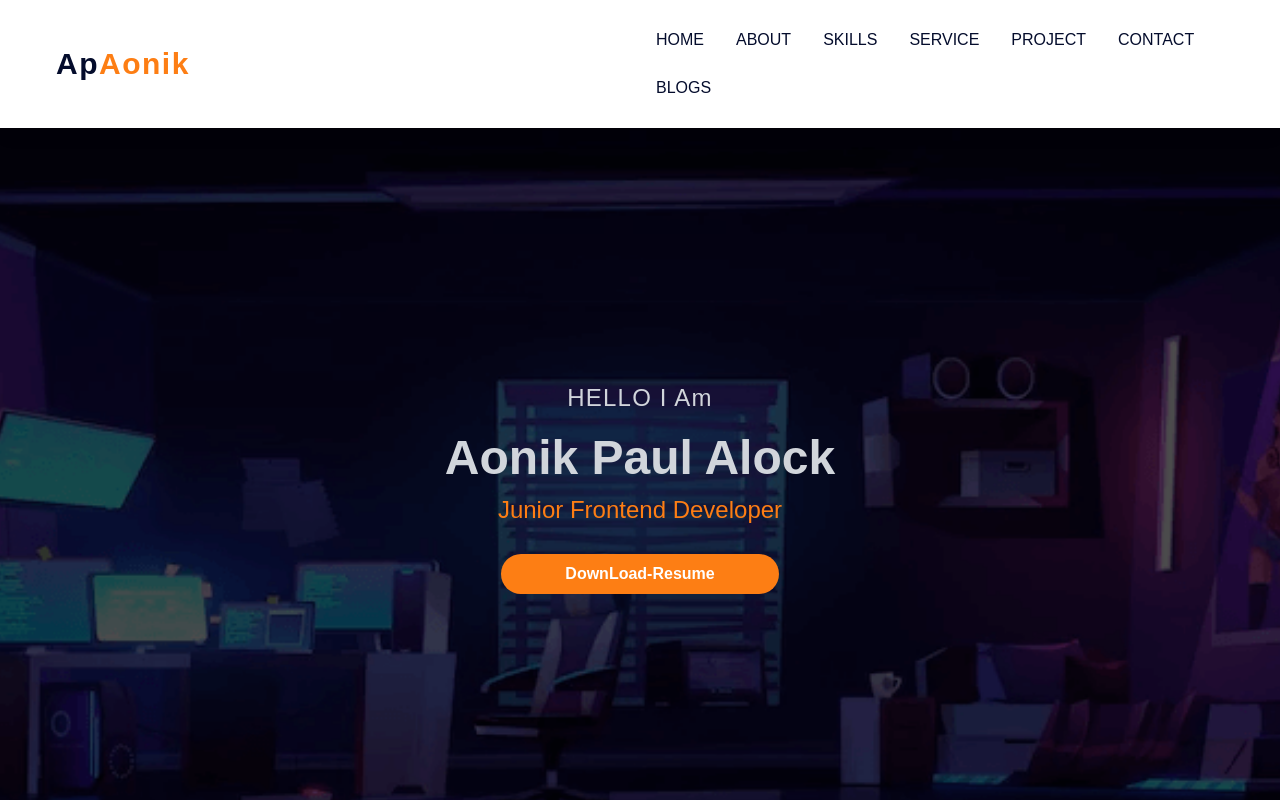
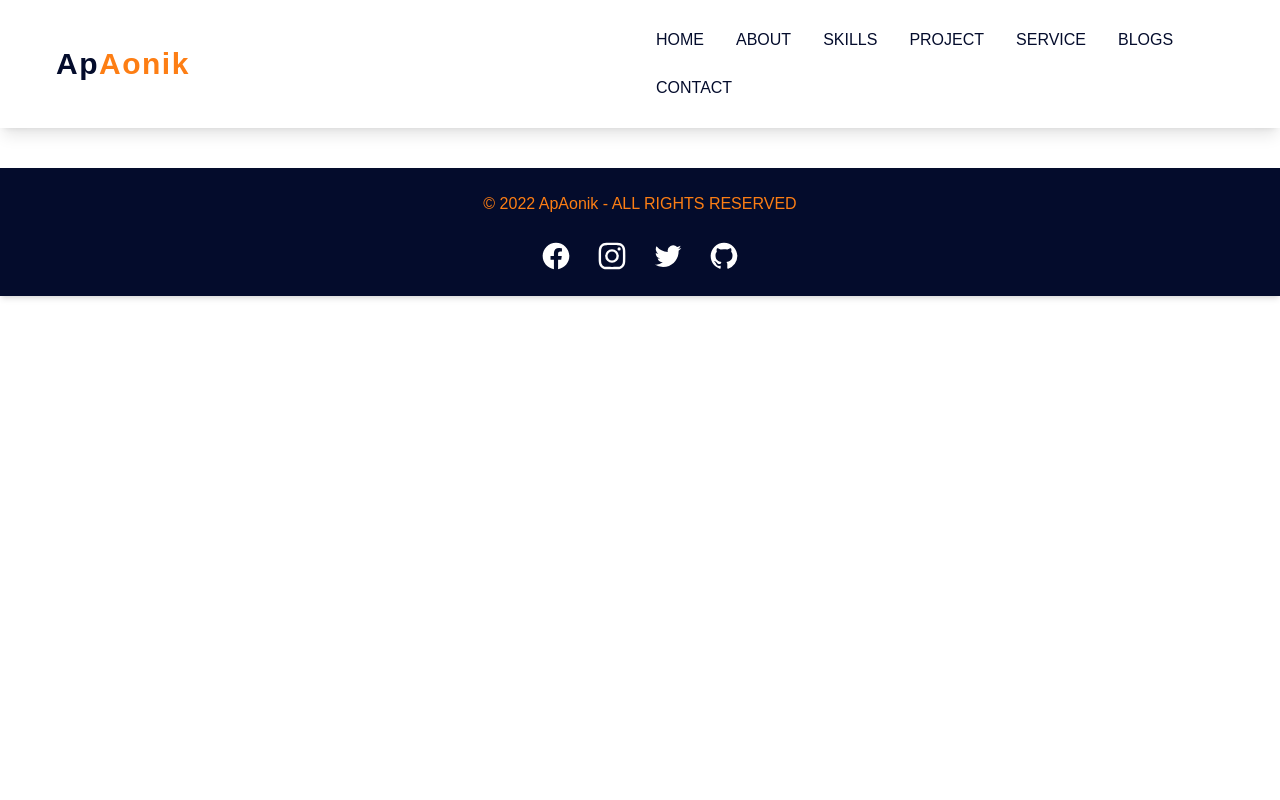
Before and after one commit to aonikpaulalock/myPortpolio, a React (Create React App) app: page / in a window 1280 px wide. Shown: the top 800 px of the page. Built offline with nearby package versions, Linux system fonts and the light colour scheme.

Commit message:
hash Link Upadated

```diff
--- a/package.json
+++ b/package.json
@@ -12,6 +12,7 @@
     "react-dom": "^18.1.0",
     "react-hook-form": "^7.31.3",
     "react-router-dom": "^6.3.0",
+    "react-router-hash-link": "^2.4.3",
     "react-scripts": "5.0.1",
     "react-slick": "^0.29.0",
     "react-toastify": "^9.0.4",
--- a/src/App.js
+++ b/src/App.js
@@ -13,7 +13,7 @@ function App() {
     <div className="App">
       <Header/>
       <Routes>
-        <Route path='/' element={<Home/>}></Route>
+        <Route path='/home' element={<Home/>}></Route>
         <Route path='/about' element={<About/>}></Route>
         <Route path='/skills' element={<Skills/>}></Route>
         <Route path='/project' element={<Projects/>}></Route>
--- a/src/Pages/Home/About.js
+++ b/src/Pages/Home/About.js
@@ -3,7 +3,7 @@ import { Link } from 'react-router-dom';
 import about from "../../Asset/About/about.png"
 const About = () => {
   return (
-    <div className="sm:px-10 sm:my-8 my-6 px-4">
+    <div className="sm:px-10 sm:my-8 my-6 px-4" id="about">
       <div class="hero lg:p-8">
         <div class="hero-content flex-col lg:flex-row-reverse ">
           <img src={about} class="lg:p-4 sm:max-w-sm md:max-w-md" alt="" />
--- a/src/Pages/Home/Banner.js
+++ b/src/Pages/Home/Banner.js
@@ -8,7 +8,7 @@ const Banner = () => {
       backgroundRepeat: "no-repeat",
       backgroundPosition: "center",
       backgroundSize: "cover",
-    }}>
+    }} id="#baneer">
       <div class="hero-content text-center">
         <div class="max-w-lg text-gray-300">
           <h3 class="md:text-2xl text-xl font-medium tracking-wider mb-5">HELLO I Am </h3>
--- a/src/Pages/Home/Blogs.js
+++ b/src/Pages/Home/Blogs.js
@@ -3,7 +3,7 @@ import blogs from "../../Asset/Banner/Blogs.webp"
 import blogs1 from "../../Asset/Banner/Blogs1.webp"
 const Blogs = () => {
   return (
-    <div>
+    <div id="blogs">
       <h1 class="md:text-4xl font-bold text-secondary text-3xl tracking-wider">BL<span className="text-neutral">OGS</span></h1>
       <div className='flex justify-center items-center'>
         <img src={blogs1} alt="" className='lg:max-w-md'/>
--- a/src/Pages/Home/Contact.js
+++ b/src/Pages/Home/Contact.js
@@ -12,7 +12,7 @@ const Contact = () => {
       .catch(err => console.log(err))
   }
   return (
-    <div className="sm:px-10 my-6">
+    <div className="sm:px-10 my-6" id="contact">
       <h1 class="md:text-4xl font-bold text-secondary text-3xl tracking-wider pb-8">CON<span className="text-neutral">TACT</span> US</h1>
       <div class="flex justify-around items-center flex-col md:flex-row rounded-xl">
         <div className="md:flex-1 w-full">
--- a/src/Pages/Home/Home.js
+++ b/src/Pages/Home/Home.js
@@ -9,7 +9,7 @@ import Services from './Services';
 import Skills from './Skills';
 const Home = () => {
   return (
-    <div>
+    <div id="#home">
       <Banner/>
       <About/>
       <Skills/>
--- a/src/Pages/Home/Projects.js
+++ b/src/Pages/Home/Projects.js
@@ -8,7 +8,7 @@ import ProjectTwo from './ProjectTwo';
 import ProjectThree from './ProjectThree';
 const Projects = () => {
   return (
-    <div className='sm:px-16 sm:my-16 sm:px-6 px-0 my-10'>
+    <div className='sm:px-16 sm:my-16 sm:px-6 px-0 my-10'id="project">
       <h1 class="md:text-4xl font-bold text-secondary text-3xl tracking-wider">My Portfolio</h1>
       <h3 class="md:text-1xl text-xl font-medium racking-wider pt-2 pb-8 text-neutral">I love what I do. I take great pride in what I do.</h3>
       <div className="grid lg:grid-cols-2 grid-cols-1 gap-8">
--- a/src/Pages/Home/Service.js
+++ b/src/Pages/Home/Service.js
@@ -3,7 +3,7 @@ import React from 'react';
 const Service = ({ service }) => {
   const { name, img, des } = service ;
   return (
-    <div class="max-w-sm shadow-lg rounded cursor-pointer hover:bg-orange-50 hover:skew-y-3 transition duration-700 ease-in-out hover:scale-100">
+    <div class="max-w-sm shadow-lg rounded cursor-pointer hover:bg-orange-50 hover:skew-y-3 transition duration-700 ease-in-out hover:scale-100" id="services">
       <div class="flex flex-col items-center p-6">
         <img class="mb-3" src={img} alt="" />
         <h5 class="text-xl font-medium text-gray-900 dark:text-white tracking-widest">{name}</h5>
--- a/src/Pages/Home/Services.js
+++ b/src/Pages/Home/Services.js
@@ -11,7 +11,7 @@ const services = [
 ]
 const Services = () => {
   return (
-    <div className='sm:px-16 sm:my-16 px-6 my-10'>
+    <div className='sm:px-16 sm:my-16 px-6 my-10' id="service">
       <h1 class="md:text-4xl font-bold text-secondary text-3xl tracking-widest mb-6">What <span className="text-neutral">I'm D</span>oing</h1>
 
       <div className="grid lg:grid-cols-3 sm:grid-cols-2 grid-cols-1 gap-6">
--- a/src/Pages/Home/Skills.js
+++ b/src/Pages/Home/Skills.js
@@ -22,7 +22,7 @@ const skills = [
 
 const Skills = () => {
   return (
-    <div className='sm:px-16 sm:my-8 px-6 my-6'>
+    <div className='sm:px-16 sm:my-8 px-6 my-6' id="skills">
       <h1 class="md:text-4xl font-bold text-secondary text-3xl tracking-wider">MY SKILLS</h1>
       <h3 class="md:text-1xl text-xl font-bold racking-wider pt-2 pb-8 text-neutral">WHAT I KNOW</h3>
       <div className='grid lg:grid-cols-4 md:grid-cols-3 sm:grid-cols-2 grid-cols-1 gap-8'>
--- a/src/Pages/Shared/Header.js
+++ b/src/Pages/Shared/Header.js
@@ -1,15 +1,16 @@
 import React from 'react';
-import { Link } from 'react-router-dom';
+// import { Link } from 'react-router-dom';
+import { HashLink as Link } from 'react-router-hash-link';
 const Header = () => {
   const navMenu =
     <>
-      <li><Link to="/">HOME</Link></li>
-      <li><Link to="/about">ABOUT</Link></li>
-      <li><Link to="/skills">SKILLS</Link></li>
-      <li><Link to="/service">SERVICE</Link></li>
-      <li><Link to="/project">PROJECT</Link></li>
-      <li><Link to="/contact">CONTACT</Link></li>
-      <li><Link to="/blogs">BLOGS</Link></li>
+      <li><Link smooth to="#">HOME</Link></li>
+      <li><Link smooth to="#about">ABOUT</Link></li>
+      <li><Link smooth to="#skills">SKILLS</Link></li>
+      <li><Link smooth to="#project">PROJECT</Link></li>
+      <li><Link smooth to="#service">SERVICE</Link></li>
+      <li><Link smooth to="#blogs">BLOGS</Link></li>
+      <li><Link smooth to="#contact">CONTACT</Link></li>
     </>
 
   return (
@@ -23,7 +24,7 @@ const Header = () => {
             {navMenu}
           </ul>
         </div>
-        <Link to="" class="text-secondary font-bold text-3xl tracking-wider">
+        <Link smooth to="#" class="text-secondary font-bold text-3xl tracking-wider">
           Ap<span className='text-neutral'>Aonik</span>
         </Link>
       </div>
```
Also changed, not shown: 1 other file (tests, documents, lock files or other folders).
